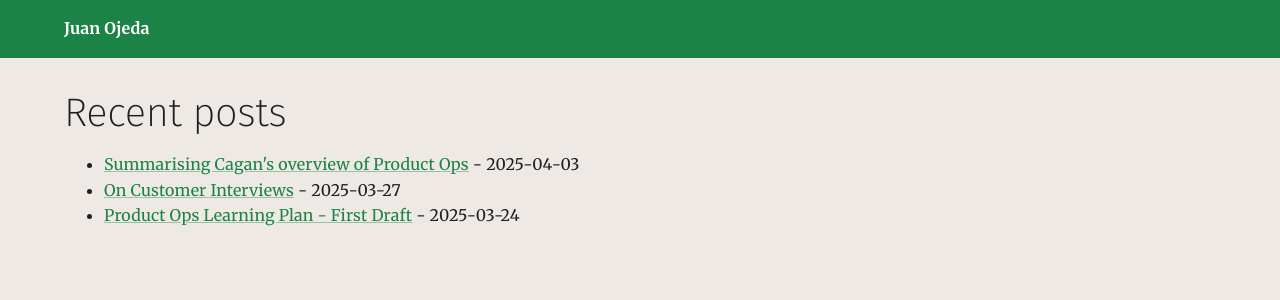
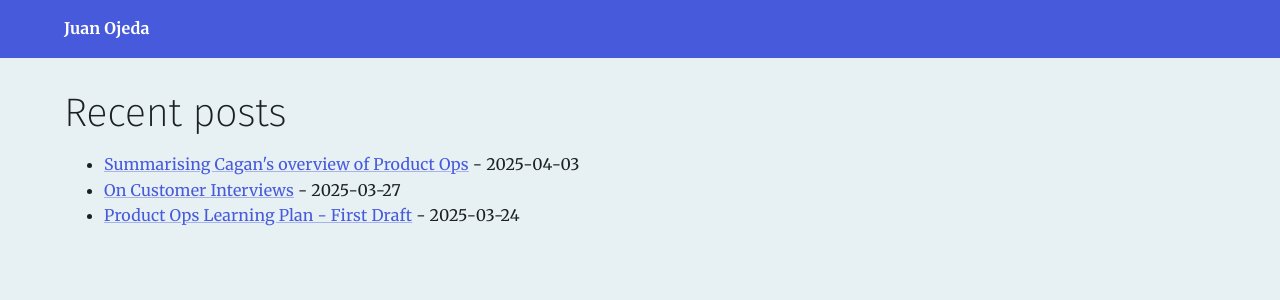
Before and after one commit to juanojeda/blog, a Next.js app: page / in a window 1280 px wide. Shown: the top 300 px of the page. Built offline with nearby package versions, Linux system fonts and the light colour scheme; what @mui/material-nextjs would draw is missing.

Commit message:
change theme to match www.juanojeda.com

```diff
--- a/src/app/theme.ts
+++ b/src/app/theme.ts
@@ -1,6 +1,6 @@
 'use client';
 import { firaCode, firaSans, merriweather } from '@/components/fonts/fonts';
-import { createTheme } from '@mui/material/styles';
+import { createTheme, lighten } from '@mui/material/styles';
 import {NextLink} from "@/components/NextLink";
 const MERRIWEATHER = merriweather.style.fontFamily;
 const FIRA_SANS = firaSans.style.fontFamily;
@@ -11,13 +11,11 @@ const baseTheme = createTheme({
   palette: {
     mode: 'light',
     primary: {
-      main: '#1B8346',
-      light: '#5BAB7D',
-      dark: '#236941',
+      main: 'rgb(70, 90, 219)',
     },
     background: {
-      default: '#EFE9E6',
-      paper: '#F7F4F3',
+      default: 'hsl(195,34%,93%)',
+      paper: 'hsl(235,14%,97%)',
     },
     secondary: {
       main: '#96326b',
```
